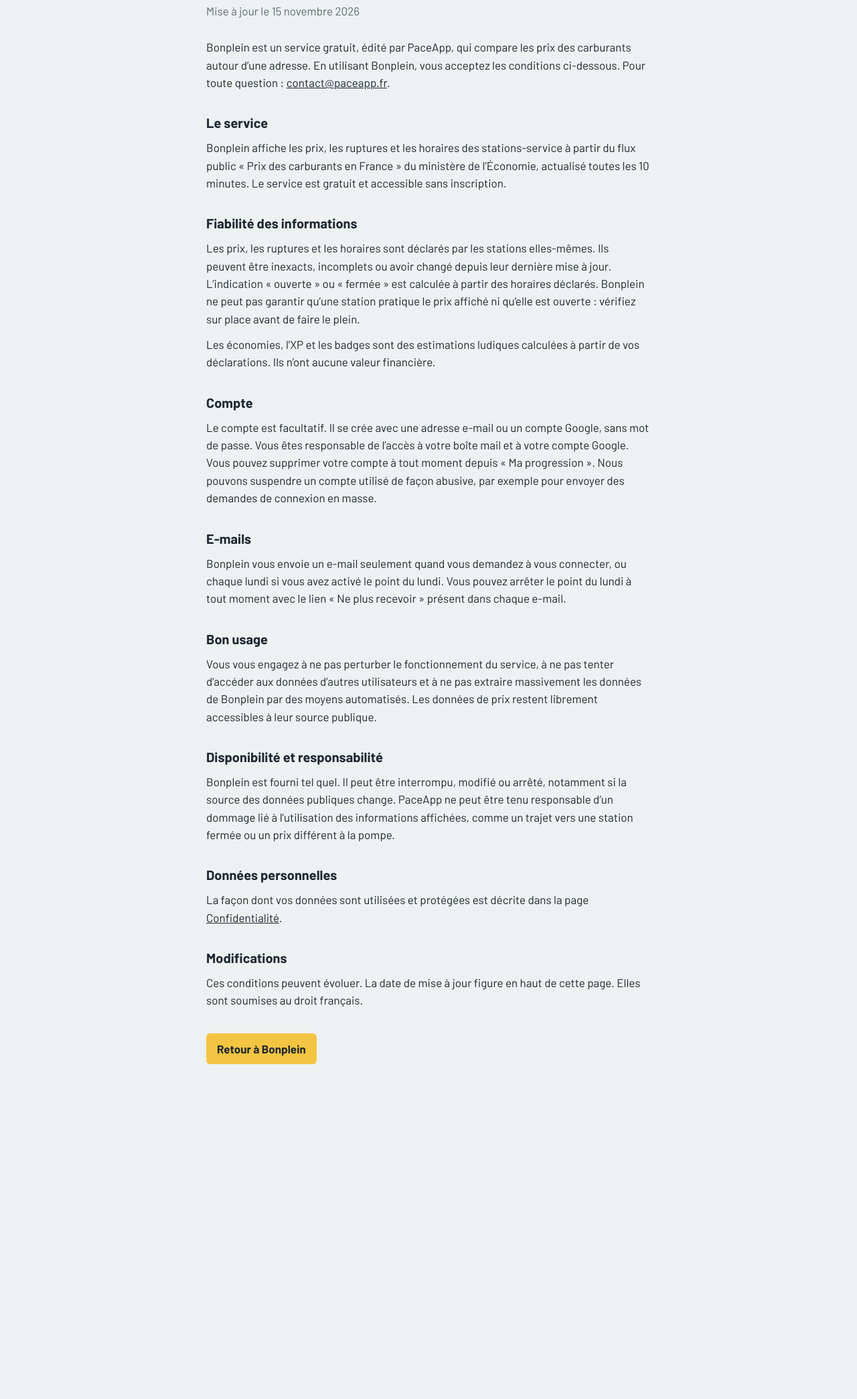
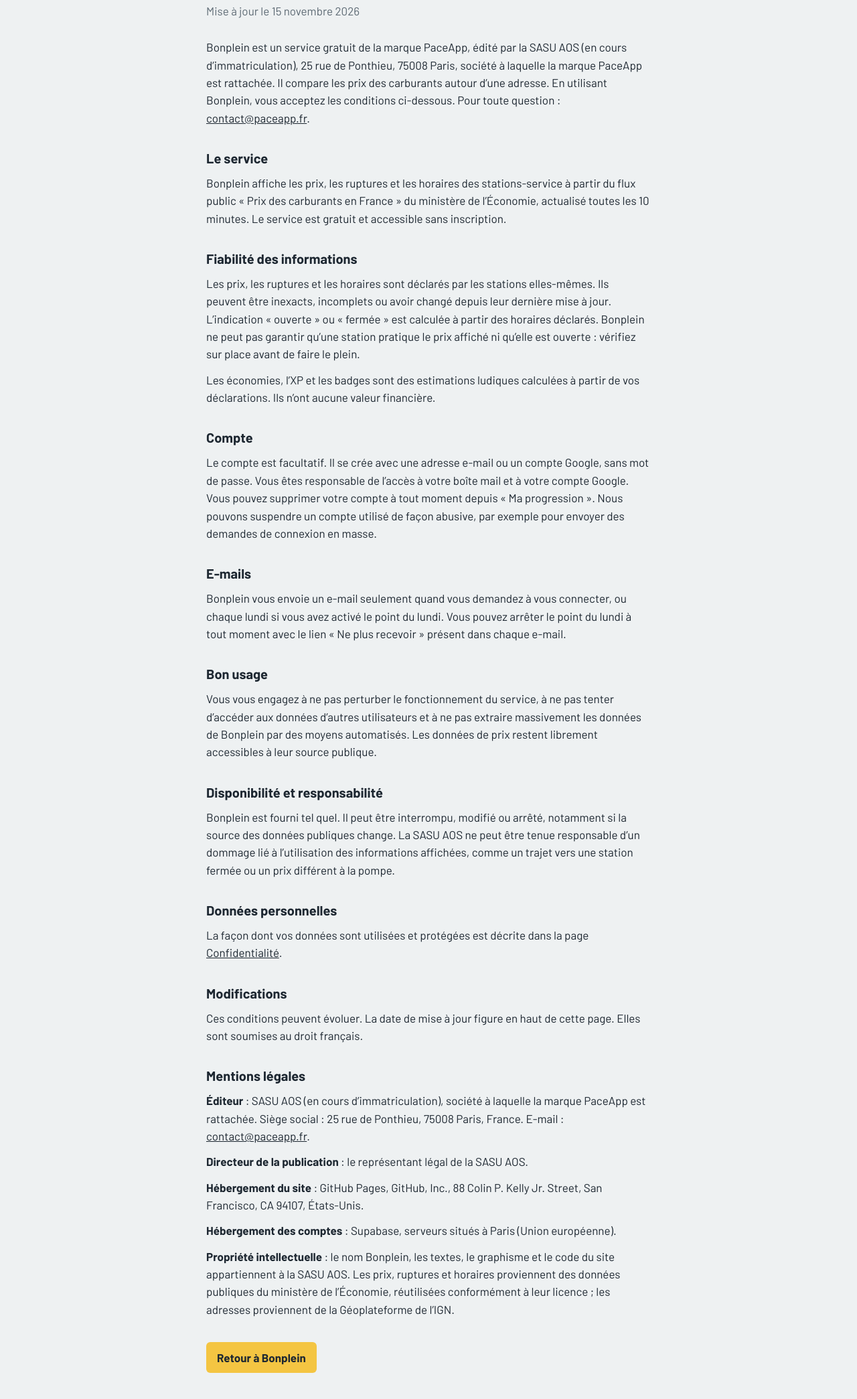
Before and after one commit to baziventillateur/bonplein, a plain HTML site: page conditions.html in a window 1280 px wide. Shown: the part 137-2226 px from the top of the page at 67% size. Before the commit the page ends 1774 px from the top, so only its background shows below. Drawn offline with Linux system fonts and the light colour scheme.

Commit message:
Pages légales : éditeur SASU AOS (marque PaceApp), mentions légales, hébergeur
Co-Authored-By: Claude Opus 5.5 <noreply@anthropic.com>
Claude-Session: https://claude.ai/code/session_013cMX3fMeL9PRSch1yCzoE3

```diff
--- a/conditions.html
+++ b/conditions.html
@@ -34,7 +34,7 @@ a:focus-visible{outline:2px solid var(--jaune);outline-offset:2px}
 <h1>Conditions d’utilisation</h1>
 <p class="maj">Mise à jour le 15 novembre 2026</p>
 
-<p>Bonplein est un service gratuit, édité par PaceApp, qui compare les prix des carburants autour d’une adresse. En utilisant Bonplein, vous acceptez les conditions ci-dessous. Pour toute question : <a href="mailto:contact@paceapp.fr">contact@paceapp.fr</a>.</p>
+<p>Bonplein est un service gratuit de la marque PaceApp, édité par la SASU AOS (en cours d’immatriculation), 25 rue de Ponthieu, 75008 Paris, société à laquelle la marque PaceApp est rattachée. Il compare les prix des carburants autour d’une adresse. En utilisant Bonplein, vous acceptez les conditions ci-dessous. Pour toute question : <a href="mailto:contact@paceapp.fr">contact@paceapp.fr</a>.</p>
 
 <h2>Le service</h2>
 <p>Bonplein affiche les prix, les ruptures et les horaires des stations-service à partir du flux public « Prix des carburants en France » du ministère de l’Économie, actualisé toutes les 10 minutes. Le service est gratuit et accessible sans inscription.</p>
@@ -53,7 +53,7 @@ a:focus-visible{outline:2px solid var(--jaune);outline-offset:2px}
 <p>Vous vous engagez à ne pas perturber le fonctionnement du service, à ne pas tenter d’accéder aux données d’autres utilisateurs et à ne pas extraire massivement les données de Bonplein par des moyens automatisés. Les données de prix restent librement accessibles à leur source publique.</p>
 
 <h2>Disponibilité et responsabilité</h2>
-<p>Bonplein est fourni tel quel. Il peut être interrompu, modifié ou arrêté, notamment si la source des données publiques change. PaceApp ne peut être tenu responsable d’un dommage lié à l’utilisation des informations affichées, comme un trajet vers une station fermée ou un prix différent à la pompe.</p>
+<p>Bonplein est fourni tel quel. Il peut être interrompu, modifié ou arrêté, notamment si la source des données publiques change. La SASU AOS ne peut être tenue responsable d’un dommage lié à l’utilisation des informations affichées, comme un trajet vers une station fermée ou un prix différent à la pompe.</p>
 
 <h2>Données personnelles</h2>
 <p>La façon dont vos données sont utilisées et protégées est décrite dans la page <a href="confidentialite.html">Confidentialité</a>.</p>
@@ -61,6 +61,13 @@ a:focus-visible{outline:2px solid var(--jaune);outline-offset:2px}
 <h2>Modifications</h2>
 <p>Ces conditions peuvent évoluer. La date de mise à jour figure en haut de cette page. Elles sont soumises au droit français.</p>
 
+<h2 id="mentions">Mentions légales</h2>
+<p><b>Éditeur</b> : SASU AOS (en cours d’immatriculation), société à laquelle la marque PaceApp est rattachée. Siège social : 25 rue de Ponthieu, 75008 Paris, France. E-mail : <a href="mailto:contact@paceapp.fr">contact@paceapp.fr</a>.</p>
+<p><b>Directeur de la publication</b> : le représentant légal de la SASU AOS.</p>
+<p><b>Hébergement du site</b> : GitHub Pages, GitHub, Inc., 88 Colin P. Kelly Jr. Street, San Francisco, CA 94107, États-Unis.</p>
+<p><b>Hébergement des comptes</b> : Supabase, serveurs situés à Paris (Union européenne).</p>
+<p><b>Propriété intellectuelle</b> : le nom Bonplein, les textes, le graphisme et le code du site appartiennent à la SASU AOS. Les prix, ruptures et horaires proviennent des données publiques du ministère de l’Économie, réutilisées conformément à leur licence ; les adresses proviennent de la Géoplateforme de l’IGN.</p>
+
 <a class="retour" href="./">Retour à Bonplein</a>
 </main>
 </body>
```
Also changed, not shown: confidentialite.html (+4 -3 lines), index.html (+2 -2 lines).
